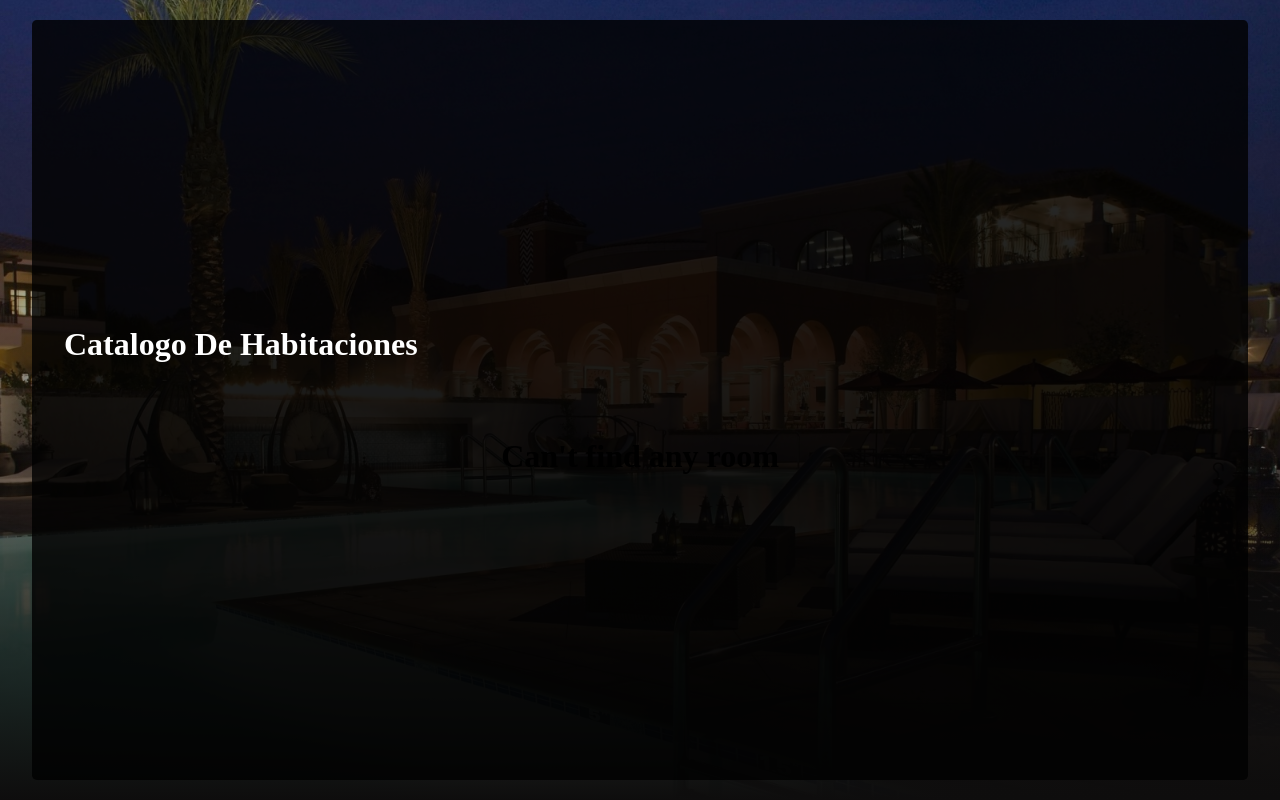
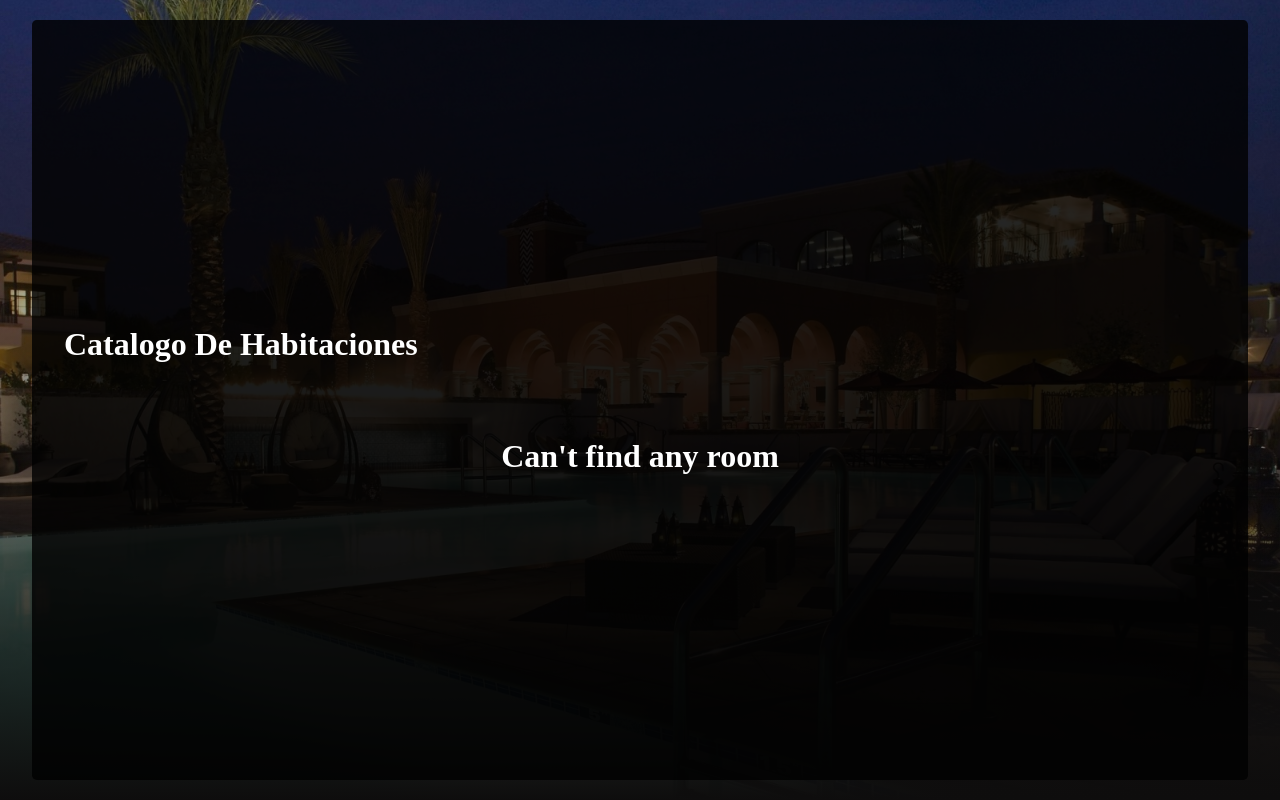
Before and after one commit to MaximilianoMO95/COCAREEF, a Django app: page /rooms/ in a window 1280 px wide. Run offline with Django 5.2, Linux system fonts and the light colour scheme; data that the repository does not hold is empty.

Commit message:
fix: color de texto en estilos

```diff
--- a/static/css/styles.css
+++ b/static/css/styles.css
@@ -1,7 +1,12 @@
 :root {
     --glass-bg: rgba(0, 0, 0, 0.8);
+    --glass-text-color: #FFFFFF;
+
     --bg-primary: #FFFFFF;
+    --bg-primary: #FFFFFF;
+
     --text-color-primary: #000000;
+
     --btn-primary-bg: #3333DD;
     --btn-color-primary: #FFFFFF;
 }
@@ -63,6 +68,7 @@ span:has(svg) {
 .glass-container {
     display: flex;
     background: var(--glass-bg);
+    color: var(--glass-text-color);
     border-radius: 0.3em;
     flex-direction: column;
     justify-content: center;
```
